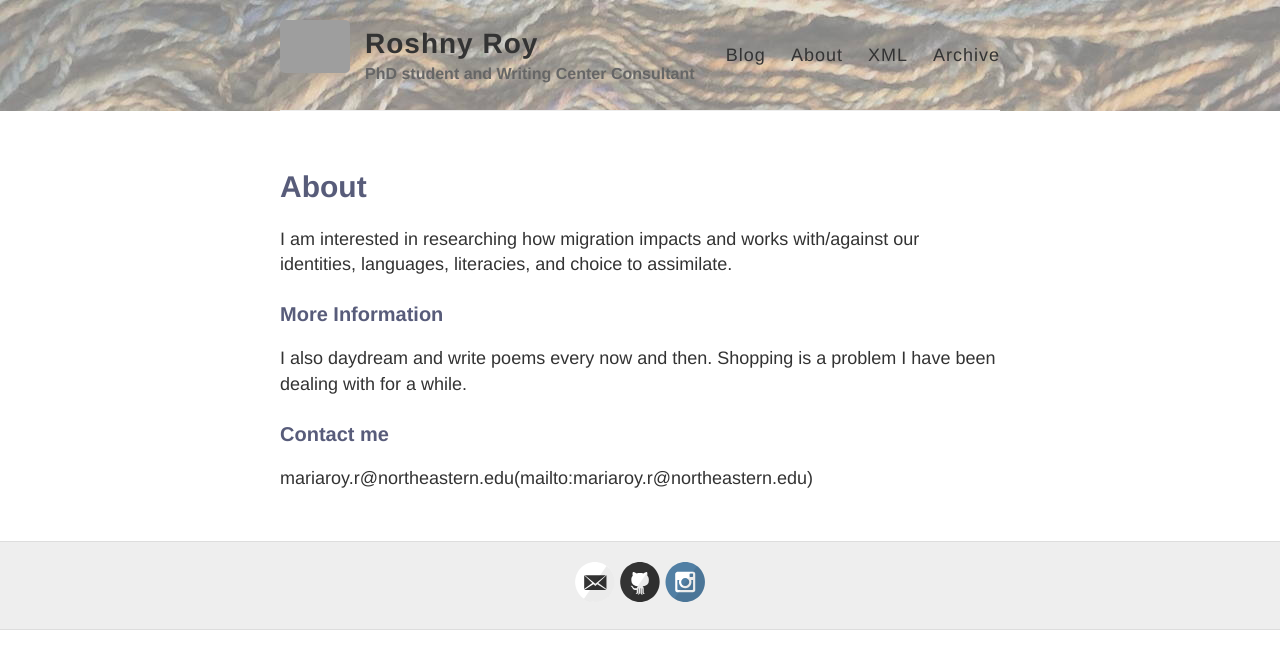
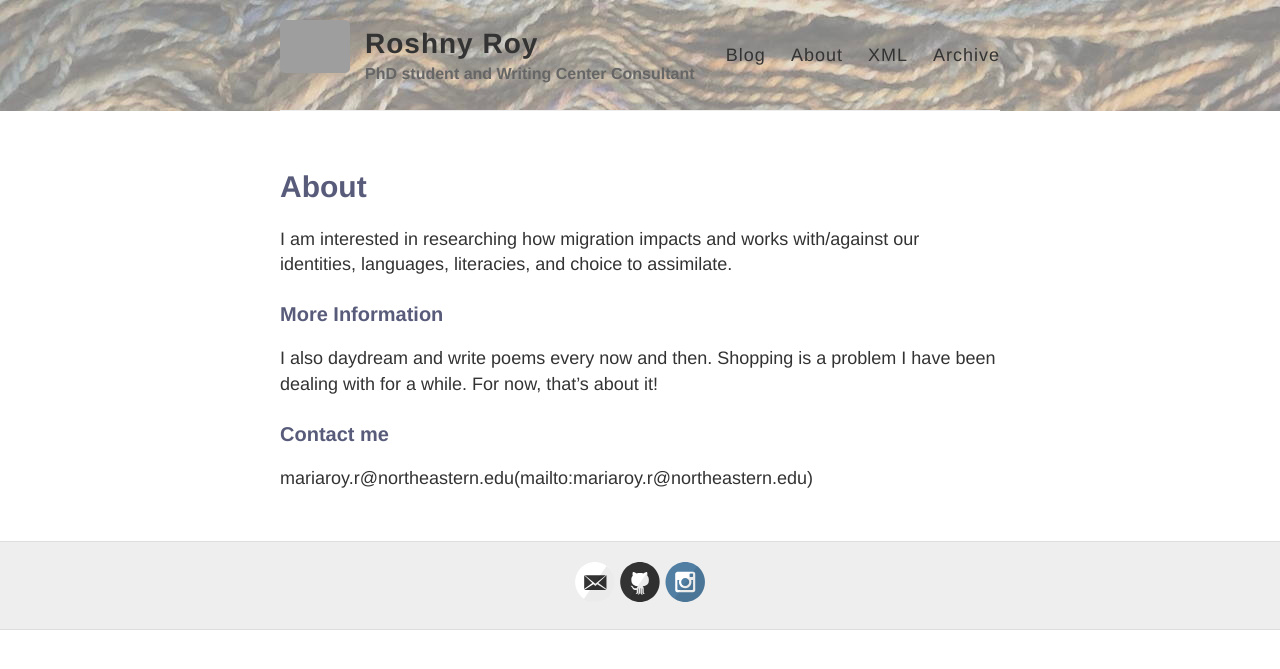
Before and after one commit to roshnyroy/roshnyroy.github.io, a Jekyll site: the page built from about.md, in a window 1280 px wide. Shown: the top 669 px of the page. Built offline with Jekyll 4.4.1, drawn with Linux system fonts in a browser that asks for light colours; grey boxes are pictures that could not be loaded.

Commit message:
Update about.md

```diff
--- a/about.md
+++ b/about.md
@@ -8,7 +8,7 @@ I am interested in researching how migration impacts and works with/against our
 
 ### More Information
 
-I also daydream and write poems every now and then. Shopping is a problem I have been dealing with for a while.
+I also daydream and write poems every now and then. Shopping is a problem I have been dealing with for a while. For now, that's about it!
 
 ### Contact me
 
```
